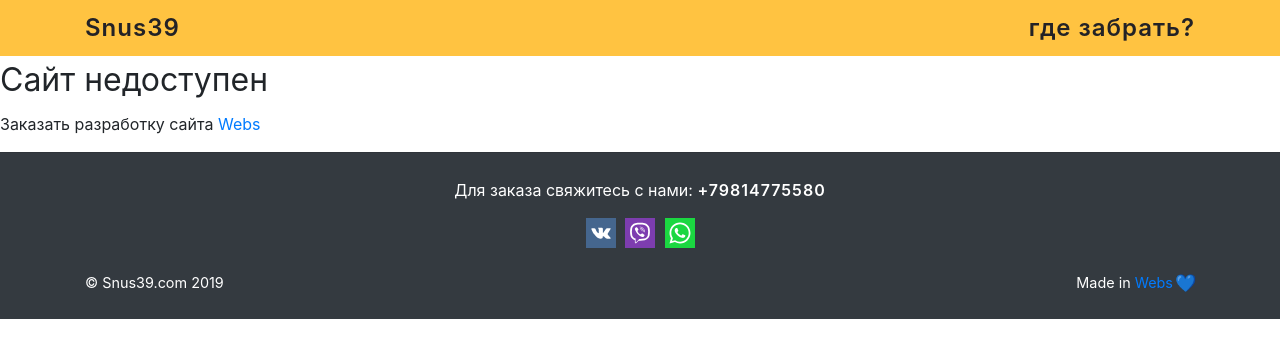
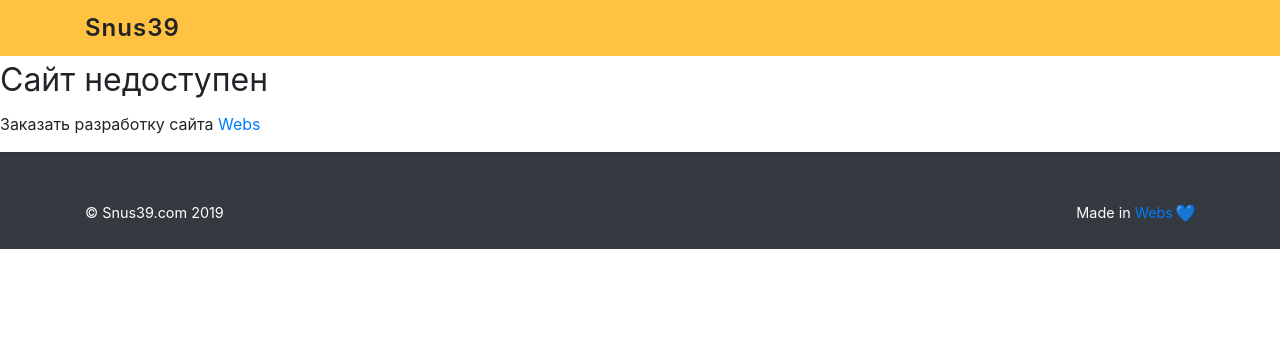
Before and after one commit to snus39/snus39.github.io, a Jekyll site: the page built from index.md, in a window 1280 px wide. Shown: the top 358 px of the page. Built offline with Jekyll 4.4.1, drawn with Linux system fonts in a browser that asks for light colours.

Commit message:
Updated Header and 1 other file

```diff
--- a/_includes/footer.html
+++ b/_includes/footer.html
@@ -1,13 +1,13 @@
 <footer>
 	<div class="container">
-		<p>Для заказа свяжитесь с нами: <a class="phone" href="tel:+79814775580" title="Позвонить">+79814775580</a></p>
+<!-- 		<p>Для заказа свяжитесь с нами: <a class="phone" href="tel:+79814775580" title="Позвонить">+79814775580</a></p>
 		<ul class="social">
-<!-- 			<li><a href="//www.instagram.com/snus39/" target="_blank" title="Instagram"><img src="img/social/instagram.svg" alt="Instagram"></a></li> -->
+			<li><a href="//www.instagram.com/snus39/" target="_blank" title="Instagram"><img src="img/social/instagram.svg" alt="Instagram"></a></li>
 			<li><a href="//vk.com/id13137522" target="_blank" title="Вконтакте"><img src="img/social/vk.svg" alt="Вконтакте"></a></li>
-<!-- 			<li><a href="//t.me/" target="_blank" title="Telegram"><img src="img/social/telegram.svg" alt="Telegram"></a></li> -->
+			<li><a href="//t.me/" target="_blank" title="Telegram"><img src="img/social/telegram.svg" alt="Telegram"></a></li>
 			<li><a href="viber://chat?number=+79520584228" target="_blank" title="Написать в Viber"><img src="img/social/viber.svg" alt="Viber"></a></li>
 			<li><a href="//api.whatsapp.com/send?phone=79520584228&text=Привет" target="_blank" title="Написать в WhatsApp"><img src="img/social/whatsapp.svg" alt="WhatsApp"></a></li>
-		</ul>
+		</ul> -->
 		<div class="bottom-line">
 			<span>© Snus39.com {{ site.time | date: "%Y" }}</span>
 			<span>Made in <a href="https://webs.com.ru/" target="_blank" rel="nofollow">Webs</a> <span class="heart">💙</span></span>
--- a/_includes/header.html
+++ b/_includes/header.html
@@ -1,6 +1,6 @@
 <header class="main-head">
 		<div class="container d-flex justify-content-between">
 			<a href="/" class="logo {% if page.url == '/' %} active {% endif %}">Snus39</a>
-			<a href="/snus-kaliningrad.html" class="logo {% if page.url == '/snus-kaliningrad.html' %} active {% endif %}">где забрать?</a>
+<!-- 			<a href="/snus-kaliningrad.html" class="logo {% if page.url == '/snus-kaliningrad.html' %} active {% endif %}">где забрать?</a> -->
 		</div>
 	</header>
```
